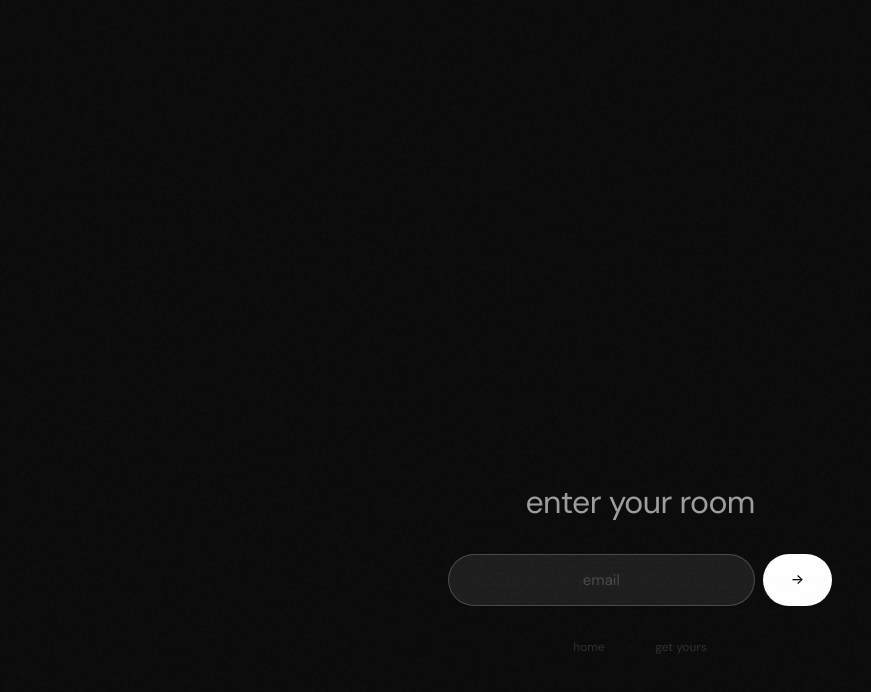
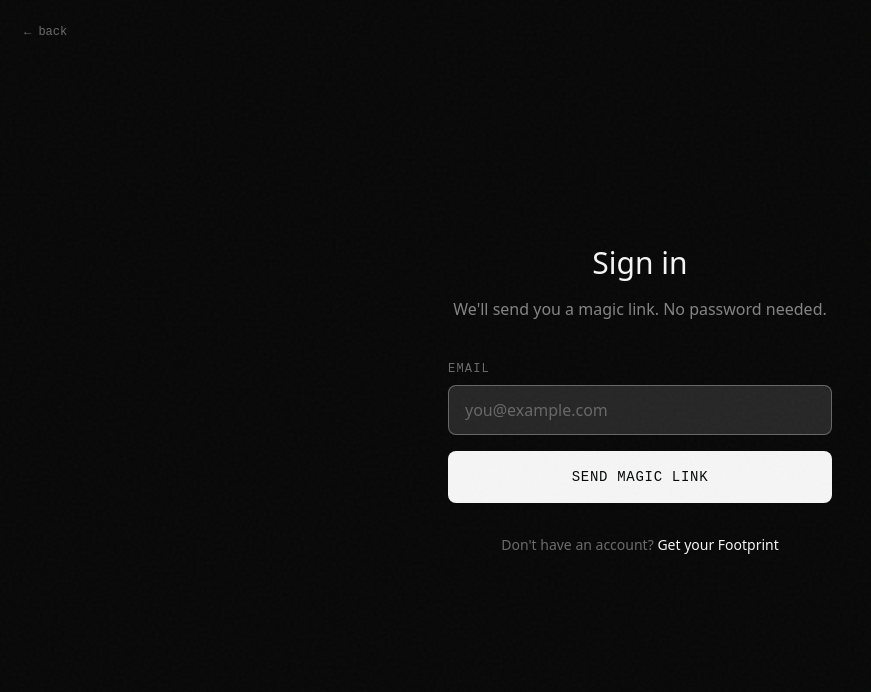
Before and after one commit to avery-fp/footprint, a Next.js app: page /auth/login in a window 1280 px wide. Shown: the top 692 px of the page, without its empty margins (0-871 px from the left). Built offline with nearby package versions, Linux system fonts and the light colour scheme; no server answers; the database is empty.

Commit message:
fix auth callback: handle expired links gracefully, route through /auth/callback, show error on login page

```diff
--- /dev/null
+++ b/app/auth/callback/route.ts
@@ -0,0 +1,39 @@
+import { NextRequest, NextResponse } from 'next/server'
+import { createServerSupabaseClient } from '@/lib/supabase'
+
+export async function GET(request: NextRequest) {
+  const { searchParams, origin } = new URL(request.url)
+
+  const code = searchParams.get('code')
+  const error = searchParams.get('error')
+  const errorDescription = searchParams.get('error_description')
+  const redirect = searchParams.get('redirect') || '/dashboard'
+
+  // Handle errors — expired link, invalid token, etc
+  if (error) {
+    // Redirect to login with error message
+    const loginUrl = new URL('/auth/login', origin)
+    loginUrl.searchParams.set('error', errorDescription || 'Link expired')
+    loginUrl.searchParams.set('redirect', redirect)
+    return NextResponse.redirect(loginUrl)
+  }
+
+  // Exchange the code for a session
+  if (code) {
+    const supabase = createServerSupabaseClient()
+    const { error: exchangeError } = await supabase.auth.exchangeCodeForSession(code)
+
+    if (exchangeError) {
+      const loginUrl = new URL('/auth/login', origin)
+      loginUrl.searchParams.set('error', 'Link expired. Request a new one.')
+      loginUrl.searchParams.set('redirect', redirect)
+      return NextResponse.redirect(loginUrl)
+    }
+
+    // Success — send them to dashboard
+    return NextResponse.redirect(new URL(redirect, origin))
+  }
+
+  // No code, no error — just redirect to login
+  return NextResponse.redirect(new URL('/auth/login', origin))
+}
--- a/app/auth/login/page.tsx
+++ b/app/auth/login/page.tsx
@@ -1,17 +1,17 @@
 'use client'
 
-import { useState, useEffect } from 'react'
+import { useState } from 'react'
 import { useSearchParams } from 'next/navigation'
 import Link from 'next/link'
 import { toast } from 'sonner'
-import { createBrowserSupabaseClient } from '@/lib/supabase'
 
 /**
- * Login Page — æ aesthetic
+ * Login Page
  *
- * Same dimension as landing, checkout, welcome.
- * Wallpaper bleeds through. Typography matches.
- * The form is barely there — just the landscape and one question.
+ * Passwordless auth via magic links.
+ * User enters email → we send link → they click → they're in.
+ *
+ * Simple. No passwords to forget. No friction.
  */
 export default function LoginPage() {
   const searchParams = useSearchParams()
@@ -20,167 +20,122 @@ export default function LoginPage() {
   const [email, setEmail] = useState('')
   const [loading, setLoading] = useState(false)
   const [sent, setSent] = useState(false)
-  const [wallpaper, setWallpaper] = useState<string | null>(null)
-  const [phase, setPhase] = useState(0)
-
-  useEffect(() => {
-    const supabase = createBrowserSupabaseClient()
-    async function load() {
-      const { data } = await supabase
-        .from('footprints')
-        .select('background_url')
-        .eq('serial_number', 1001)
-        .single()
-      if (data?.background_url) setWallpaper(data.background_url)
-    }
-    load()
-
-    const t1 = setTimeout(() => setPhase(1), 400)
-    const t2 = setTimeout(() => setPhase(2), 1200)
-    return () => { clearTimeout(t1); clearTimeout(t2) }
-  }, [])
+  const errorMsg = searchParams.get('error')
 
   const handleSubmit = async (e: React.FormEvent) => {
     e.preventDefault()
-    if (!email) return
+
+    if (!email) {
+      toast.error('Enter your email')
+      return
+    }
+
     setLoading(true)
 
     try {
-      const supabase = createBrowserSupabaseClient()
-      const { error: otpError } = await supabase.auth.signInWithOtp({
-        email,
-        options: {
-          emailRedirectTo: `${window.location.origin}/auth/callback?redirect=${encodeURIComponent(redirect)}`,
-        },
+      const res = await fetch('/api/auth/magic-link', {
+        method: 'POST',
+        headers: { 'Content-Type': 'application/json' },
+        body: JSON.stringify({ email, redirect }),
       })
 
-      if (otpError) {
-        toast.error(otpError.message || 'something went wrong')
+      const data = await res.json()
+
+      if (data.success) {
+        setSent(true)
+        toast.success('Check your email!')
       } else {
-        setSent(true)
-        setPhase(10)
+        toast.error(data.error || 'Something went wrong')
       }
     } catch (error) {
-      toast.error('could not send link')
+      toast.error('Failed to send link')
     } finally {
       setLoading(false)
     }
   }
 
-  const f = "'DM Sans', -apple-system, sans-serif"
+  // Success state - email sent
+  if (sent) {
+    return (
+      <div className="min-h-screen flex flex-col items-center justify-center px-6 py-24">
+        <div className="w-full max-w-sm text-center">
+          <div className="w-16 h-16 rounded-full bg-green-400/20 flex items-center justify-center mx-auto mb-6">
+            <span className="text-2xl">✉️</span>
+          </div>
+
+          <h1 className="text-2xl font-light mb-4">Check your email</h1>
+
+          <p className="text-white/60 mb-8">
+            We sent a magic link to <span className="text-paper">{email}</span>.
+            Click it to sign in.
+          </p>
+
+          <button
+            onClick={() => setSent(false)}
+            className="font-mono text-sm text-white/40 hover:text-paper transition-colors"
+          >
+            Use a different email
+          </button>
+        </div>
+      </div>
+    )
+  }
 
   return (
-    <div className="min-h-screen relative overflow-hidden flex flex-col justify-end pb-[18vh]">
-      <style>{`@import url('https://fonts.googleapis.com/css2?family=DM+Sans:ital,opsz,wght@0,9..40,100..1000;1,9..40,100..1000&display=swap');`}</style>
+    <div className="min-h-screen flex flex-col items-center justify-center px-6 py-24">
+      {/* Back link */}
+      <Link
+        href="/"
+        className="fixed top-6 left-6 font-mono text-xs text-white/40 hover:text-white/60 transition-colors"
+      >
+        ← back
+      </Link>
 
-      {wallpaper ? (
-        <>
-          <img src={wallpaper} alt="" className="fixed inset-0 w-full h-full object-cover" />
-          <div className="fixed inset-0" style={{
-            background: 'linear-gradient(180deg, rgba(0,0,0,0.1) 0%, rgba(0,0,0,0.4) 40%, rgba(0,0,0,0.85) 75%, rgba(0,0,0,0.95) 100%)'
-          }} />
-        </>
-      ) : (
-        <div className="fixed inset-0 bg-[#0a0a0a]" />
+      <div className="w-full max-w-sm">
+        <div className="text-center mb-10">
+          {errorMsg && (
+            <div className="mb-6 px-4 py-3 rounded-lg bg-red-500/10 border border-red-500/20">
+              <p className="text-red-400 text-sm">{decodeURIComponent(errorMsg)}</p>
+            </div>
           )}
-
-      <div className="relative z-10 w-full px-7 flex flex-col items-center" style={{ fontFamily: f }}>
-
-        {!sent ? (
-          <>
-            <div className="mb-8 transition-all duration-[1000ms] ease-out"
-              style={{
-                opacity: phase >= 1 ? 1 : 0,
-                transform: phase >= 1 ? 'translateY(0)' : 'translateY(14px)',
-              }}>
-              <p className="text-white/60 text-center" style={{
-                fontSize: 'clamp(22px, 4.5vw, 32px)',
-                fontWeight: 400,
-                letterSpacing: '-0.02em',
-                lineHeight: 1.2,
-              }}>
-                enter your room
+          <h1 className="text-3xl font-light mb-4">Sign in</h1>
+          <p className="text-white/50">
+            We'll send you a magic link. No password needed.
           </p>
         </div>
 
-            <div className="w-full max-w-sm transition-all duration-[800ms] ease-out"
-              style={{
-                opacity: phase >= 2 ? 1 : 0,
-                transform: phase >= 2 ? 'translateY(0)' : 'translateY(8px)',
-              }}>
-              <form onSubmit={handleSubmit} className="flex gap-2">
+        <form onSubmit={handleSubmit} className="space-y-4">
+          <div>
+            <label className="font-mono text-xs tracking-widest uppercase text-white/40 block mb-2">
+              Email
+            </label>
             <input
               type="email"
               value={email}
               onChange={(e) => setEmail(e.target.value)}
-                  placeholder="email"
+              placeholder="you@example.com"
+              className="input-field"
               required
               autoFocus
-                  className="flex-1 backdrop-blur-md bg-white/[0.08] border border-white/[0.1] rounded-full px-5 py-3.5 text-white/90 placeholder:text-white/20 focus:outline-none focus:border-white/20 transition-all duration-300 text-[15px] text-center"
             />
+          </div>
+
           <button
             type="submit"
             disabled={loading}
-                  className="rounded-full px-7 py-3.5 bg-white text-black hover:bg-white/90 transition-all duration-200 disabled:opacity-30 text-[14px] font-medium shrink-0"
+            className="w-full btn-primary rounded-lg disabled:opacity-50 disabled:cursor-not-allowed"
           >
-                  {loading ? '...' : '\u2192'}
+            {loading ? 'Sending...' : 'Send magic link'}
           </button>
         </form>
 
-              <div className="mt-8 flex items-center justify-center gap-6">
-                <Link
-                  href="/"
-                  className="text-white/15 hover:text-white/30 transition-colors duration-300"
-                  style={{ fontSize: '12px', fontWeight: 400 }}
-                >
-                  home
+        <p className="mt-8 text-center text-white/40 text-sm">
+          Don't have an account?{' '}
+          <Link href="/checkout" className="text-paper hover:underline">
+            Get your Footprint
           </Link>
-                <span className="text-white/10" style={{ fontSize: '12px' }}>·</span>
-                <Link
-                  href="https://buy.stripe.com/9B6cN40Ef0sG2z98b214400"
-                  className="text-white/15 hover:text-white/30 transition-colors duration-300"
-                  style={{ fontSize: '12px', fontWeight: 400 }}
-                >
-                  get yours
-                </Link>
-              </div>
-            </div>
-          </>
-        ) : (
-          <>
-            <div className="text-center animate-[fadeUp_1.2s_ease-out_forwards]">
-              <p className="text-white/80 mb-3" style={{
-                fontSize: 'clamp(28px, 6vw, 44px)',
-                fontWeight: 400,
-                letterSpacing: '-0.03em',
-                lineHeight: 1.15,
-              }}>
-                check your email
-              </p>
-              <p className="text-white/25" style={{ fontSize: '14px', fontWeight: 400 }}>
-                we sent a link to {email}
         </p>
       </div>
-
-            <div className="mt-12 animate-[fadeUp_0.8s_ease-out_1s_both]">
-              <button
-                onClick={() => { setSent(false); setPhase(2) }}
-                className="text-white/15 hover:text-white/30 transition-colors duration-300"
-                style={{ fontSize: '12px', fontWeight: 400 }}
-              >
-                use a different email
-              </button>
-            </div>
-          </>
-        )}
-      </div>
-
-      <style>{`
-        @keyframes fadeUp {
-          from { opacity: 0; transform: translateY(16px); }
-          to { opacity: 1; transform: translateY(0); }
-        }
-      `}</style>
     </div>
   )
 }
```
Lines whose indentation alone changed are shown as unchanged.
